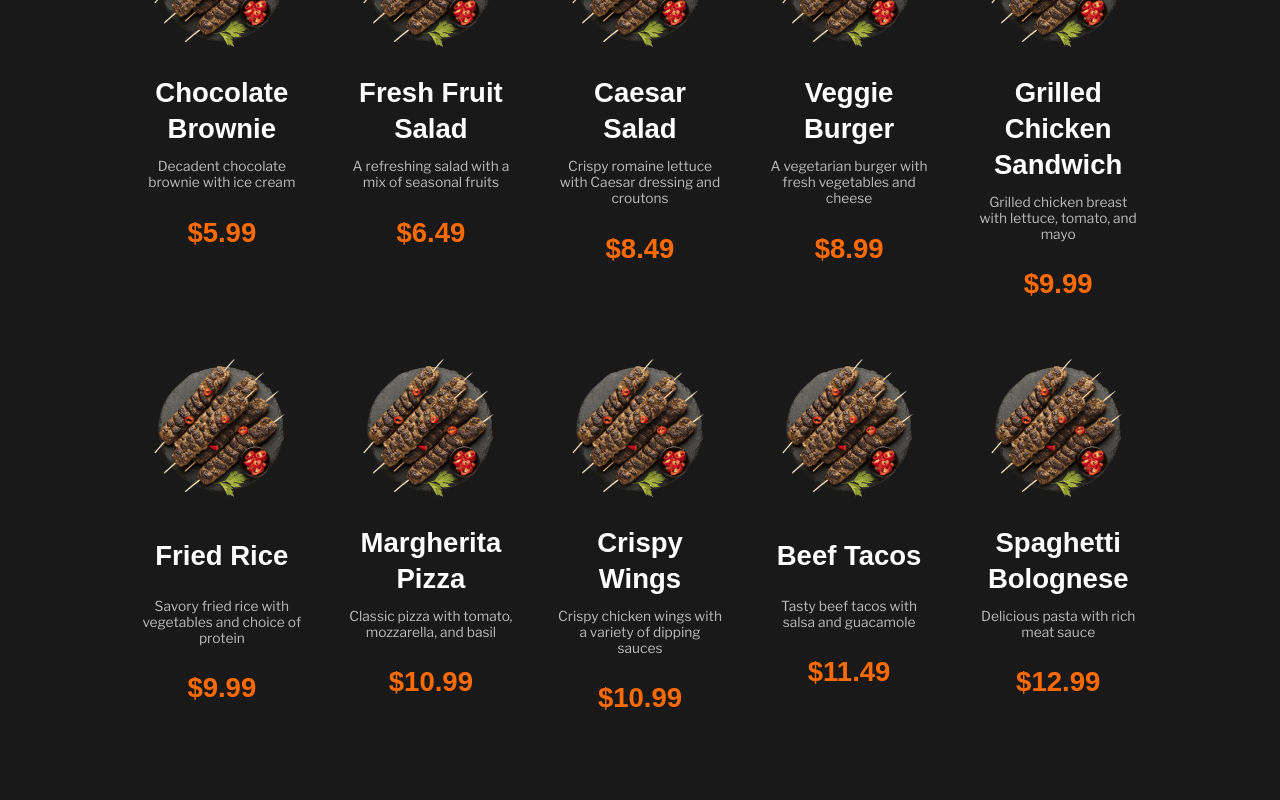
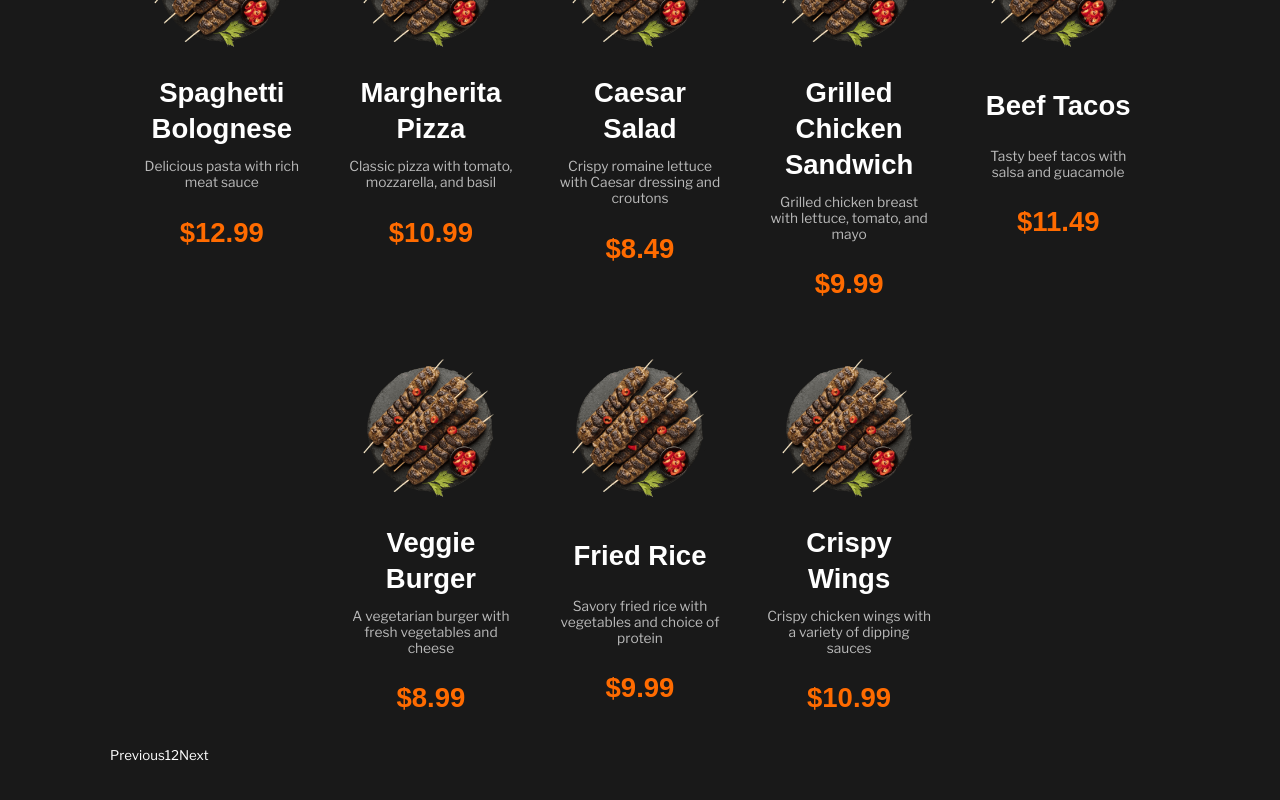
Before and after one commit to nazmus767921/Restaurant_project-1.00, a React (Vite) app: page /menu in a window 1280 px wide. Shown: the part 648-1448 px from the top of the page. Built offline with nearby package versions, Linux system fonts and the light colour scheme; a web font is replaced by a local one.

Commit message:
functionality added

```diff
--- /dev/null
+++ b/src/components/Pagination.jsx
@@ -0,0 +1,36 @@
+import { usePaginationContext } from "../store/contexts/pagination_context";
+
+const Pagination = () => {
+	const { currentPage, totalPages, nextPage, prevPage, goToPage } =
+		usePaginationContext();
+
+	const getPageNumbers = () => {
+		const pageNumbers = [];
+		for (let i = 1; i <= totalPages; i++) {
+			pageNumbers.push(
+				<button
+					key={i}
+					onClick={() => goToPage(i)}
+					className={currentPage === i ? "active" : ""}
+				>
+					{i}
+				</button>
+			);
+		}
+		return pageNumbers;
+	};
+
+	return (
+		<div className="pagination">
+			<button onClick={prevPage} disabled={currentPage === 1}>
+				Previous
+			</button>
+			{getPageNumbers()}
+			<button onClick={nextPage} disabled={currentPage === totalPages}>
+				Next
+			</button>
+		</div>
+	);
+};
+
+export default Pagination;
--- a/src/pages/Menu/components/MenusSection.jsx
+++ b/src/pages/Menu/components/MenusSection.jsx
@@ -3,27 +3,31 @@ import MenuCard__GridView from "../../../components/UI/MenuCard/MenuCard__GridVi
 import MenuShowcase from "../../../components/UI/MenuShowcase/MenuShowcase";
 import { useProductsContext } from "../../../store/contexts/products_context";
 import ListView__MenuCard from "./ListView__MenuCard";
+import Pagination from "../../../components/Pagination";
+import { usePaginationContext } from "../../../store/contexts/pagination_context";
 
 const MenusSection = () => {
 	const { filteredMenu, grid_view } = useProductsContext();
+	const {displayedData} = usePaginationContext();
 
 	return (
 		<Wrapper>
 			<MenuShowcase>
 				{grid_view ? (
 					<>
-						{filteredMenu.map((menu) => (
+						{displayedData.map((menu) => (
 							<MenuCard__GridView key={menu.id} menu={menu} />
 						))}
 					</>
 				) : (
 					<>
-						{filteredMenu.map((menu) => (
+						{displayedData.map((menu) => (
 							<ListView__MenuCard key={menu.id} menu={menu} />
 						))}
 					</>
 				)}
 			</MenuShowcase>
+			<Pagination />
 		</Wrapper>
 	);
 };
```
